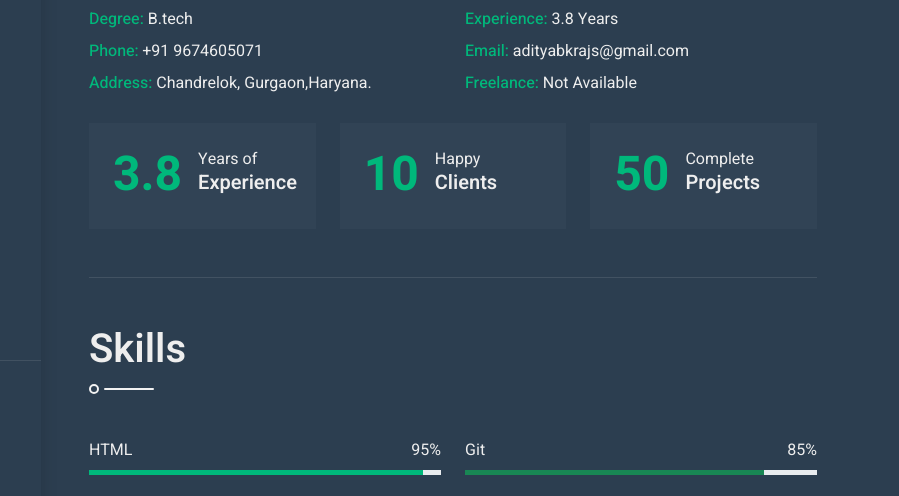
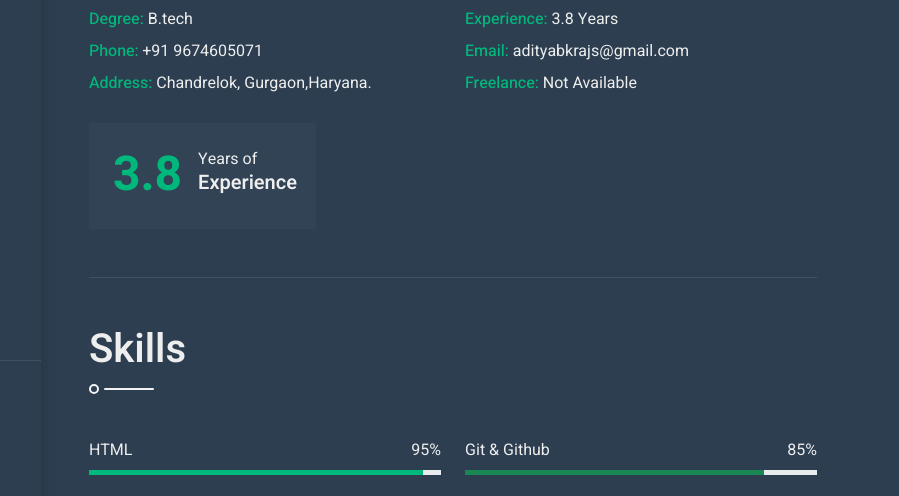
Before and after one commit to imkeshriraj/my-portfolio, a plain HTML site: page index.html in a window 1280 px wide. Shown: the part 277-773 px from the top of the page, 381-1280 px from the left. Drawn offline with nearby package versions, Linux system fonts and the light colour scheme.

Commit message:
update index.html with new exprience

```diff
--- a/index.html
+++ b/index.html
@@ -103,7 +103,7 @@
                                     </div>
                                 </div>
                             </div>
-                            <div class="col-md-4 col-lg-6 col-xl-4">
+                            <!-- <div class="col-md-4 col-lg-6 col-xl-4">
                                 <div class="d-flex bg-secondary p-4">
                                     <h1 class="flex-shrink-0 display-5 text-primary mb-0" data-toggle="counter-up">10</h1>
                                     <div class="ps-3">
@@ -111,8 +111,8 @@
                                         <h5 class="mb-0">Clients</h5>
                                     </div>
                                 </div>
-                            </div>
-                            <div class="col-md-4 col-lg-6 col-xl-4">
+                            </div> -->
+                            <!-- <div class="col-md-4 col-lg-6 col-xl-4">
                                 <div class="d-flex bg-secondary p-4">
                                     <h1 class="flex-shrink-0 display-5 text-primary mb-0" data-toggle="counter-up">50</h1>
                                     <div class="ps-3">
@@ -120,7 +120,7 @@
                                         <h5 class="mb-0">Projects</h5>
                                     </div>
                                 </div>
-                            </div>
+                            </div> -->
                         </div>
                     </section>
                     <!-- About End -->
@@ -181,7 +181,7 @@
 
                                 <div class="skill mb-4">
                                     <div class="d-flex justify-content-between">
-                                        <p class="mb-2">Git</p>
+                                        <p class="mb-2">Git & Github</p>
                                         <p class="mb-2">85%</p>
                                     </div>
                                     <div class="progress">
```
